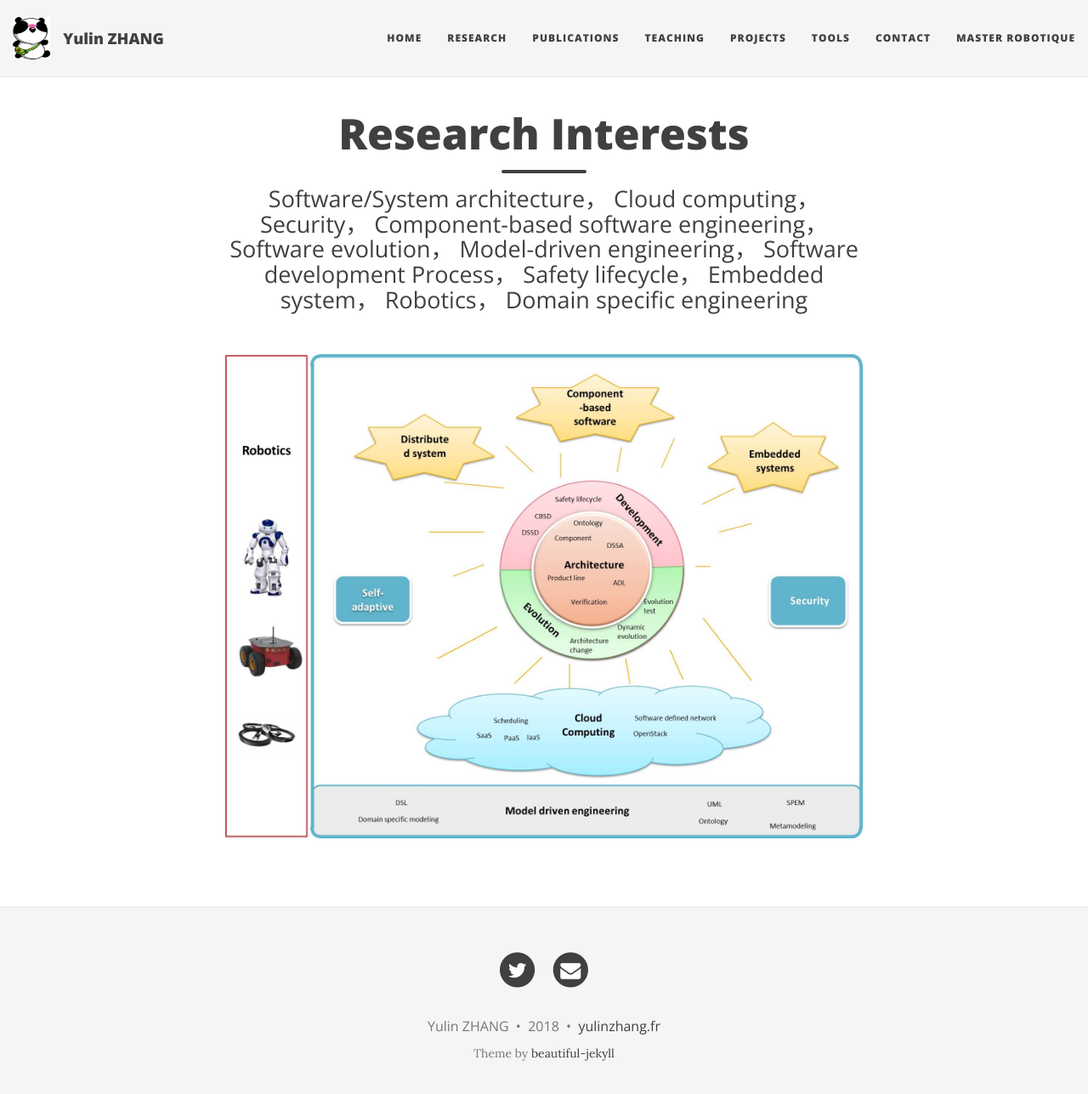
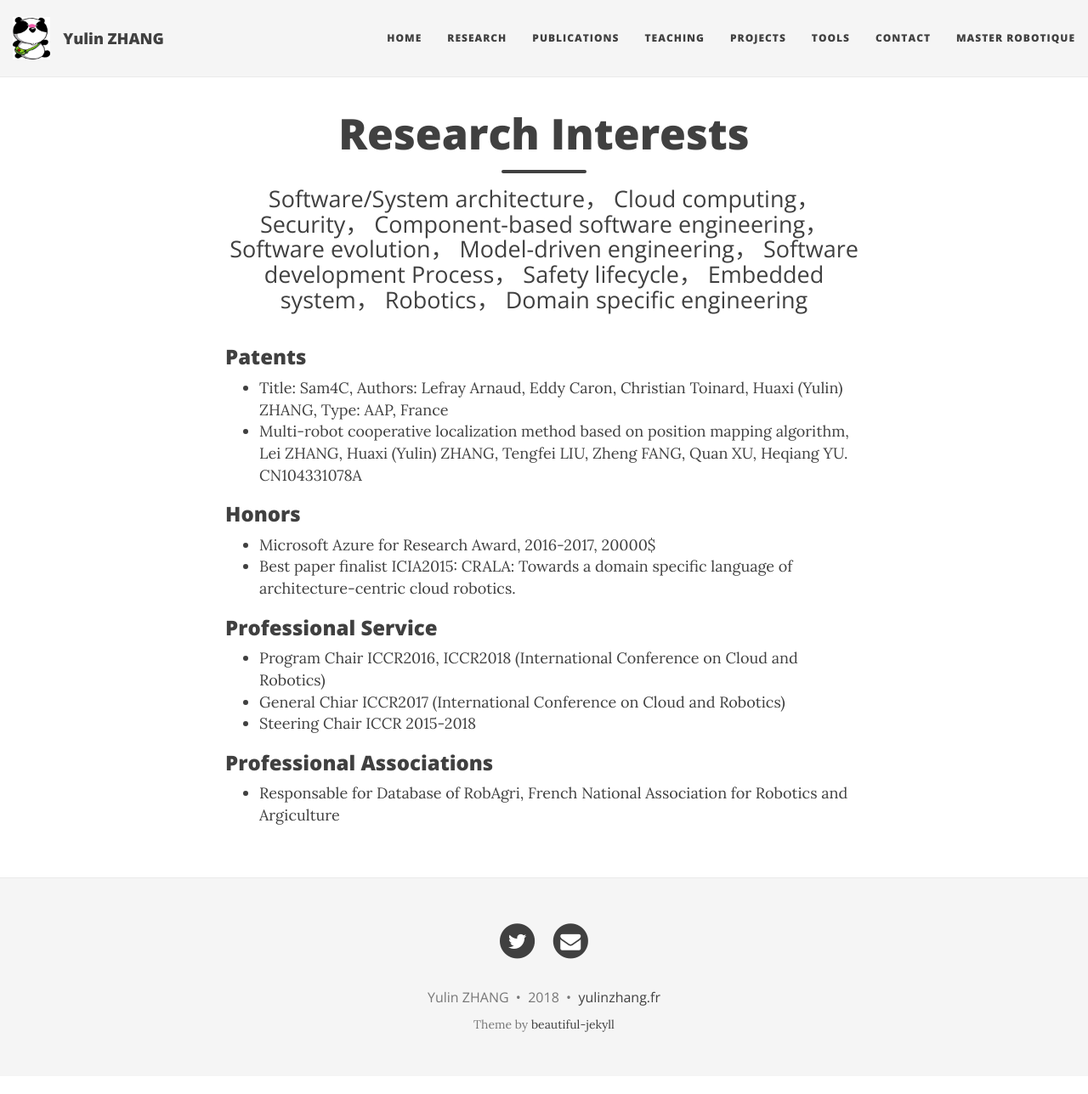
Before and after one commit to yulinz888888/yulinz888888-jekyII.github.io, a Jekyll site: the page built from research.md, in a window 1280 px wide and 1301 px high. Shown: the top 1288 px of the window at 85% size. Built offline with Jekyll 4.4.1, drawn with Linux system fonts in a browser that asks for light colours; nearby versions of some CDN libraries; comment, search, counter and statistics services are not loaded.

Commit message:
new update 2018.10

```diff
--- a/research.md
+++ b/research.md
@@ -14,7 +14,22 @@ Embedded system，
 Robotics，
 Domain specific engineering"
 ---
-<img src="{{ site.baseurl }}/img/resume.jpg" alt="Research"/>
+### Patents
+* Title: Sam4C, Authors: Lefray Arnaud, Eddy Caron, Christian Toinard, Huaxi (Yulin) ZHANG, Type: AAP, France
+* Multi-robot cooperative localization method based on position mapping algorithm, Lei ZHANG, Huaxi (Yulin) ZHANG, Tengfei LIU, Zheng FANG, Quan XU, Heqiang YU. CN104331078A
+
+### Honors
+* Microsoft Azure for Research Award, 2016-2017, 20000$
+* Best paper finalist ICIA2015: CRALA: Towards a domain specific language of architecture-centric cloud robotics.
+
+### Professional Service
+* Program Chair ICCR2016, ICCR2018 (International Conference on Cloud and Robotics)
+* General Chiar ICCR2017 (International Conference on Cloud and Robotics)
+* Steering Chair ICCR 2015-2018
+
+### Professional Associations
+* Responsable for Database of RobAgri, French National Association for Robotics and Argiculture
+<!-- <img src="{{ site.baseurl }}/img/resume.jpg" alt="Research"/> -->
 
 
 
```
Also changed, not shown: publications.md (+4 -4 lines), teaching.md (+23 -14 lines).
